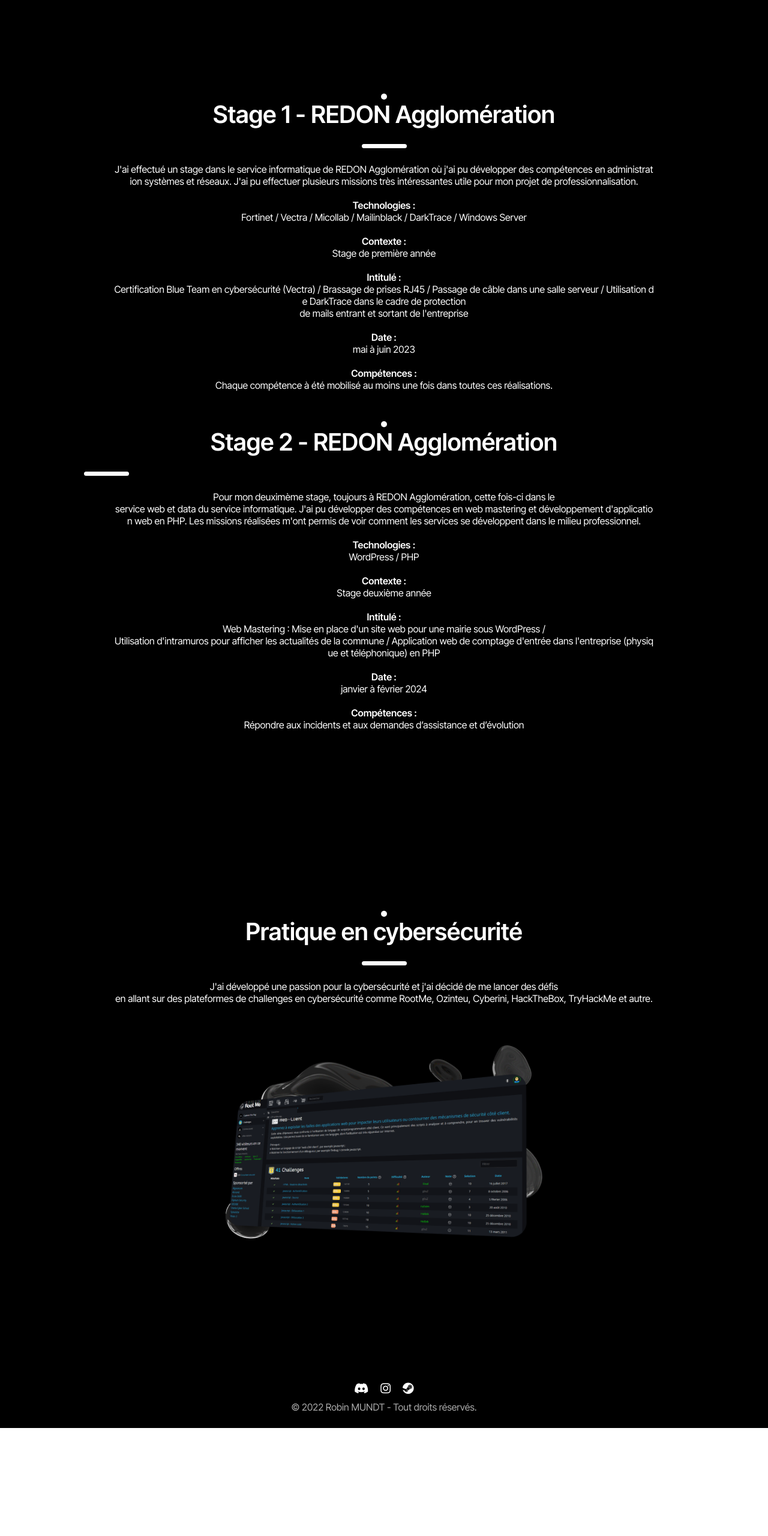
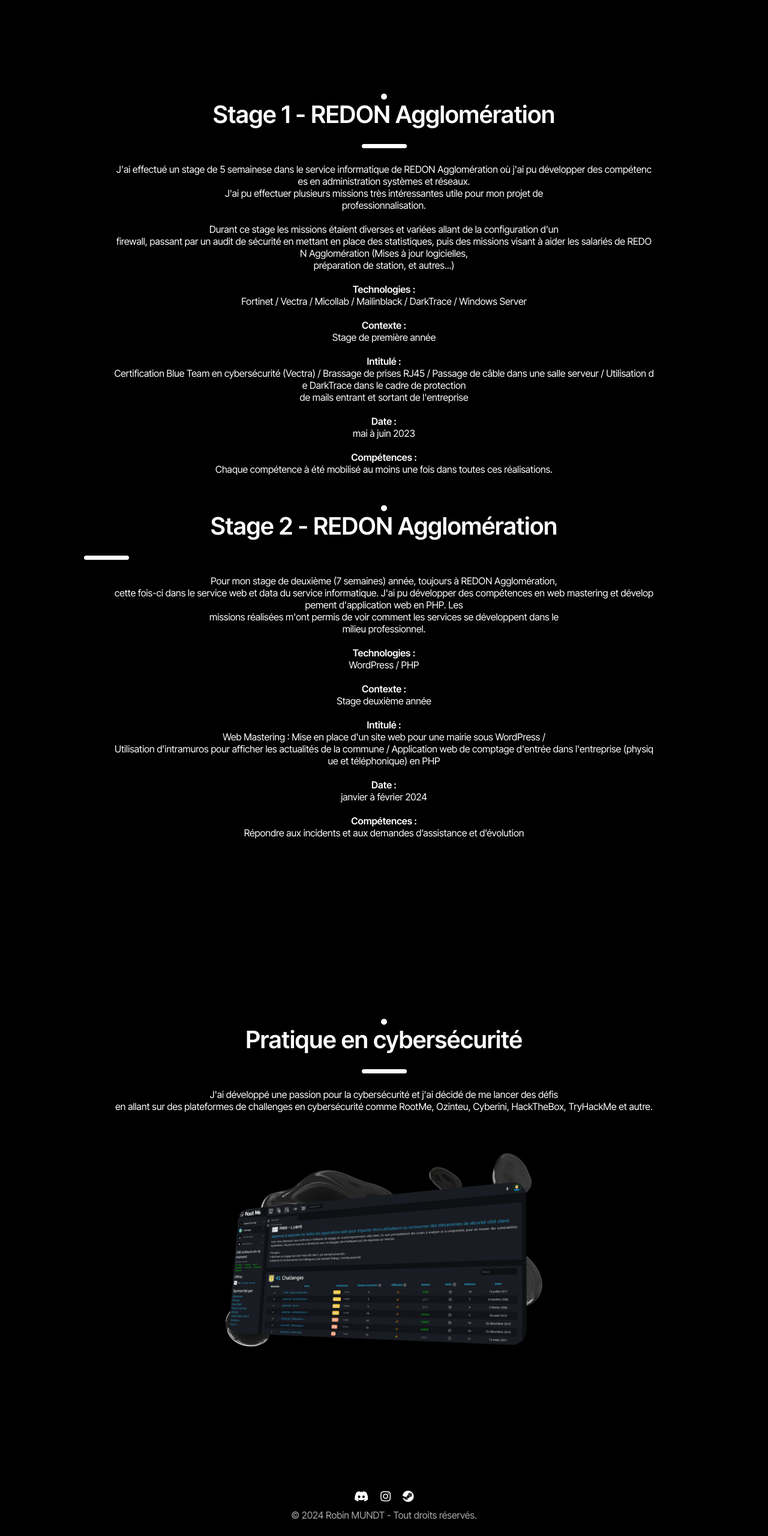
Before and after one commit to Robzcode/robin.portfolio, a plain HTML site: page projets.html in a window 1280 px wide. Shown: the part 6175-8735 px from the top of the page at 60% size. Before the commit the page ends 8555 px from the top, so only its background shows below. Drawn offline with Linux system fonts and the light colour scheme.

Commit message:
Add files via upload

```diff
--- a/projets.html
+++ b/projets.html
@@ -311,8 +311,11 @@
                     </div>
                     <div class="separateur"></div>
                     <p>
-                        J'ai effectué un stage dans le service informatique de REDON Agglomération où j'ai pu développer des compétences en administration systèmes et réseaux.
-                        J'ai pu effectuer plusieurs missions très intéressantes utile pour mon projet de professionnalisation.
+                        J'ai effectué un stage de 5 semainese dans le service informatique de REDON Agglomération où j'ai pu développer des compétences en administration systèmes et réseaux. <br>
+                        J'ai pu effectuer plusieurs missions très intéressantes utile pour mon projet de <br>   professionnalisation. <br><br>
+
+                        Durant ce stage les missions étaient diverses et variées allant de la configuration d'un <br>
+                        firewall, passant par un audit de sécurité en mettant en place des statistiques, puis des missions visant à aider les salariés de REDON Agglomération (Mises à jour logicielles, <br> préparation de station, et autres...)
                         <br>
                         <br>
                         <strong>Technologies :</strong> <br>
@@ -335,9 +338,9 @@
                     </div>
                     <div class="separateur"></div>
                     <p>
-                        Pour mon deuximème stage, toujours à REDON Agglomération, cette fois-ci dans le <br> service web et data du service informatique.
-                        J'ai pu développer des compétences en web mastering et développement d'application web en PHP. Les missions réalisées m'ont permis
-                        de voir comment les services se développent dans le milieu professionnel.
+                        Pour mon stage de deuxième (7 semaines) année, toujours à REDON Agglomération, <br>cette fois-ci dans le service web et data du service informatique.
+                        J'ai pu développer des compétences en web mastering et développement d'application web en PHP. Les <br>missions réalisées m'ont permis
+                        de voir comment les services se développent dans le <br>milieu professionnel.
                         <br>
                         <br>
                         <strong>Technologies :</strong> <br>
@@ -394,7 +397,7 @@
                 <a href=""><i class="fa-brands fa-steam"></i></a>
             </div>
             <div class="copyright">
-                <h1>© 2022 Robin MUNDT - Tout droits réservés.</h1>
+                <h1>© 2024 Robin MUNDT - Tout droits réservés.</h1>
             </div>
 
         </div>
```
